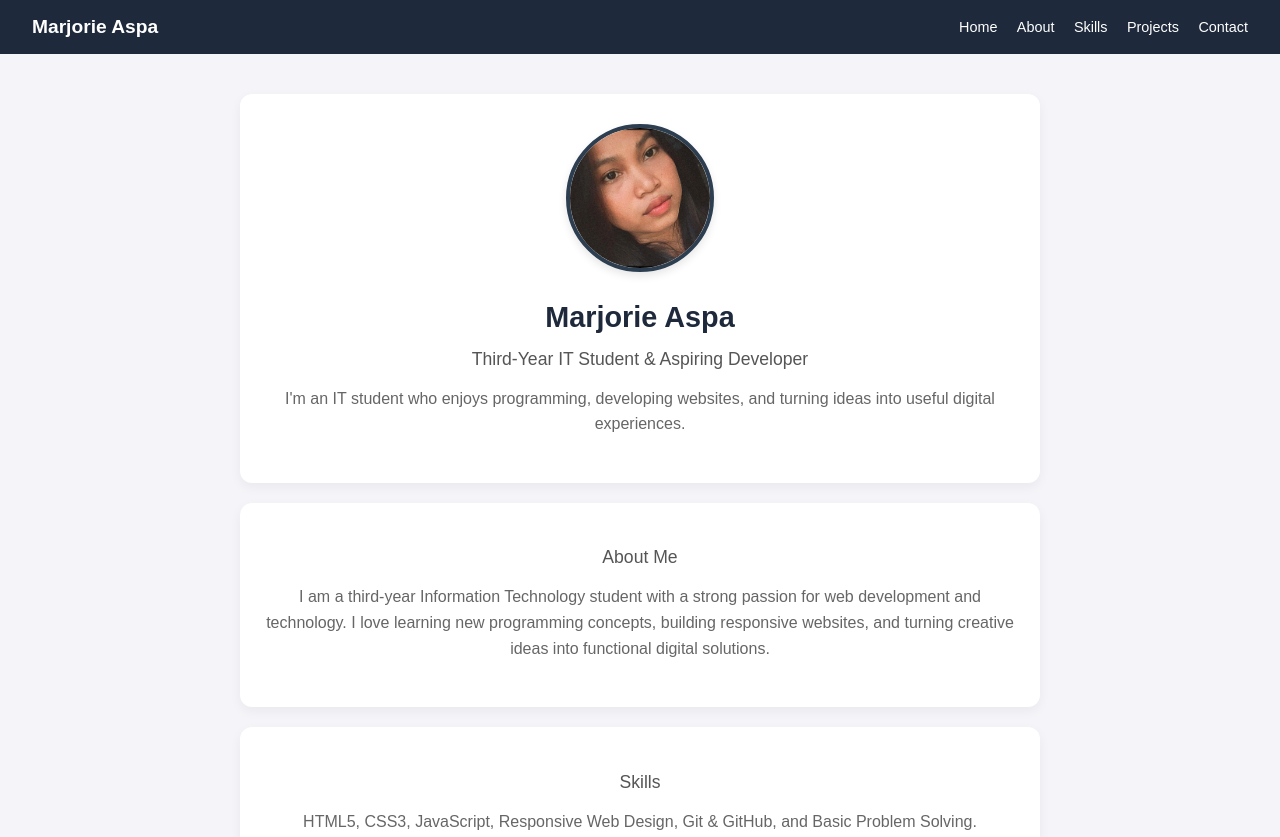
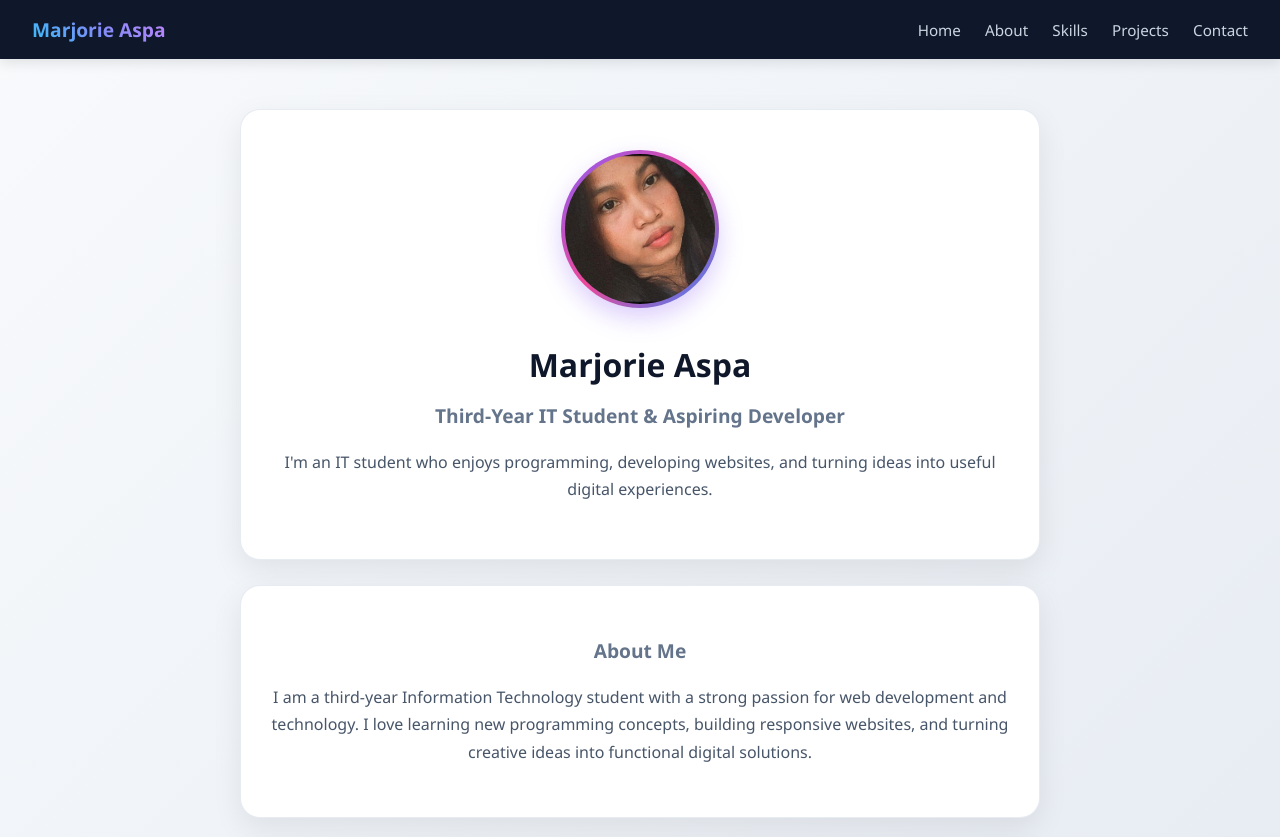
Before and after one commit to marjorie541/marjorie-aspa--portfolio-, a plain HTML site: page index.html in a window 1280 px wide. Shown: the top 837 px of the page. Drawn offline with Linux system fonts and the light colour scheme.

Commit message:
Update styles.css

```diff
--- a/styles.css
+++ b/styles.css
@@ -3,15 +3,15 @@ html {
 }
 
 body {
-    font-family: Arial, sans-serif;
+    font-family: 'Segoe UI', Tahoma, Geneva, Verdana, sans-serif;
     margin: 0;
     padding: 0;
-    background-color: #f4f4f9;
-    color: #333;
+    background: linear-gradient(135deg, #f8fafc, #e2e8f0);
+    color: #1e293b;
 }
 
 header {
-    background-color: #1e293b;
+    background-color: #0f172a;
     color: white;
     padding: 1rem 2rem;
     display: flex;
@@ -21,72 +21,82 @@ header {
     position: sticky;
     top: 0;
     z-index: 1000;
+    box-shadow: 0 4px 12px rgba(0, 0, 0, 0.1);
 }
 
 .logo {
     font-size: 1.2rem;
     font-weight: bold;
+    background: linear-gradient(45deg, #38bdf8, #818cf8, #c084fc);
+    -webkit-background-clip: text;
+    -webkit-text-fill-color: transparent;
 }
 
 nav a {
-    color: white;
+    color: #cbd5e1;
     text-decoration: none;
-    margin-left: 15px;
-    font-size: 0.9rem;
+    margin-left: 20px;
+    font-size: 0.95rem;
+    font-weight: 500;
+    transition: color 0.3s ease;
 }
 
 nav a:hover {
-    text-decoration: underline;
+    color: #38bdf8;
 }
 
 main {
-    padding: 20px;
+    padding: 30px 20px;
     max-width: 800px;
     margin: 0 auto;
 }
 
 .profile-container {
     text-align: center;
-    padding: 30px 20px;
+    padding: 40px 20px;
     background: white;
-    border-radius: 12px;
-    box-shadow: 0 4px 12px rgba(0, 0, 0, 0.05);
+    border-radius: 20px;
+    box-shadow: 0 10px 30px rgba(0, 0, 0, 0.08);
     margin-top: 20px;
+    border: 1px solid rgba(226, 232, 240, 0.8);
 }
 
 .profile-pic {
-    width: 140px;
-    height: 140px;
+    width: 150px;
+    height: 150px;
     border-radius: 50%;
     object-fit: cover;
-    border: 4px solid #2c3e50;
-    margin-bottom: 15px;
-    box-shadow: 0 4px 8px rgba(0, 0, 0, 0.1);
+    padding: 4px;
+    background: linear-gradient(135deg, #8b5cf6, #ec4899, #3b82f6);
+    box-shadow: 0 10px 25px rgba(139, 92, 246, 0.3);
+    margin-bottom: 20px;
 }
 
 .content-section {
     background: white;
-    padding: 30px 20px;
-    border-radius: 12px;
-    box-shadow: 0 4px 12px rgba(0, 0, 0, 0.05);
-    margin-top: 20px;
+    padding: 35px 25px;
+    border-radius: 20px;
+    box-shadow: 0 10px 30px rgba(0, 0, 0, 0.08);
+    margin-top: 25px;
     text-align: center;
+    border: 1px solid rgba(226, 232, 240, 0.8);
 }
 
 h1 {
     margin: 10px 0 5px;
-    font-size: 1.8rem;
-    color: #1e293b;
+    font-size: 2rem;
+    color: #0f172a;
 }
 
 h2 {
-    font-size: 1.1rem;
-    color: #555;
-    margin-bottom: 15px;
-    font-weight: normal;
+    font-size: 1.2rem;
+    color: #64748b;
+    margin-bottom: 20px;
+    font-weight: 600;
 }
 
 p {
-    color: #666;
-    line-height: 1.6;
+    color: #475569;
+    line-height: 1.7;
+    font-size: 1rem;
 }
```
